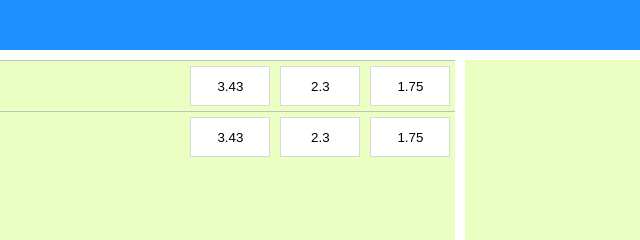
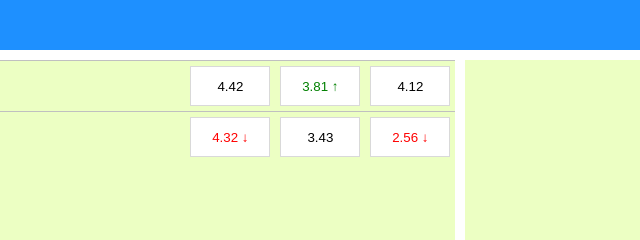
Before and after one commit to pavlo-serhiichuk/administration, a plain HTML site: page index.html in a window 1280 px wide. Shown: the top 240 px of the page, 466-1106 px from the left. Drawn offline with Linux system fonts and the light colour scheme.

Commit message:
Added random change bets.

```diff
--- a/index.js
+++ b/index.js
@@ -1,9 +1,13 @@
 let selectedSport = Object.keys(content)[0];
 let selectedLanguage = "en";
+let submittedClassName = "submitted-beating-button";
+
 let users = [{
     username: '2',
     password: '2',
 }];
+
+let idIntervalBettingButtons = [];
 
 setContent();
 changeTranslations();
@@ -112,6 +116,9 @@ function setContent() {
 }
 
 function showSport(sportName) {
+    idIntervalBettingButtons.forEach(id => clearInterval(id));
+    idIntervalBettingButtons = [];
+
     selectedSport = sportName;
     let sportContent = getClassName('sport-content');
     sportContent.innerHTML = '';
@@ -149,17 +156,16 @@ function getButtonContainer() {
     button1.onclick = addSubmitClass;
     button2.onclick = addSubmitClass;
 
-    button0.innerHTML = '3.43';
-    button1.innerHTML = '2.3';
-    button2.innerHTML = '1.75';
+    getRandomArbitrary(button0, getRandom(3, 7, 0) * 1000);
+    getRandomArbitrary(button1, getRandom(3, 7, 0) * 1000);
+    getRandomArbitrary(button2, getRandom(3, 7, 0) * 1000);
     buttonContainer.appendChild(button0);
     buttonContainer.appendChild(button1);
     buttonContainer.appendChild(button2);
 
     return buttonContainer;
 
-    function addSubmitClass (self) {
-        let submittedClassName = "submitted-beating-button";
+    function addSubmitClass(self) {
         let classList = self.currentTarget.classList;
         let isSubmitClassExist = classList.contains(submittedClassName);
 
@@ -169,7 +175,36 @@ function getButtonContainer() {
             classList.add(submittedClassName);
         }
 
-    };
+        return isSubmitClassExist;
+    }
+}
+
+function getRandom(min = 2, max = 5, round = 2) {
+    let num = Math.random() * (max - min) + min;
+    return +num.toFixed(round);
+}
+
+function getRandomArbitrary(button, timeout) {
+    button.innerHTML = getRandom();
+
+    let intervalId = setInterval(() => {
+        if (button.classList.contains(submittedClassName)) return;
+
+        let nextValue = getRandom();
+        let previousValue = button.innerHTML;
+
+        if (nextValue > previousValue) {
+            button.classList.remove('decreased-bet');
+            button.classList.add('increased-bet');
+            button.innerHTML = nextValue + '  &#8593';
+        } else {
+            button.classList.remove('increased-bet');
+            button.classList.add('decreased-bet');
+            button.innerHTML = nextValue + '  &#8595';
+        }
+    }, timeout);
+
+    idIntervalBettingButtons.push(intervalId);
 }
 
 function createButton(sportName, translation) {
--- a/style.css
+++ b/style.css
@@ -216,7 +216,6 @@ main{
 
 .button-coefficient:hover{
     background-color: #dcdcdc;
-    color: #000000;
 
 }
 .button-coefficient:link{
@@ -224,10 +223,17 @@ main{
 }
 .submitted-beating-button{
     background-color: rgba(71, 179, 255, 0.68);
+     color: black !important;
 }
 .submitted-beating-button:hover{
     background-color: rgba(71, 179, 255, 0.93);
-    color: #000000;
+}
+.increased-bet{
+    color: green;
+}
+
+.decreased-bet{
+    color: red;
 }
 .bets{
 
```
